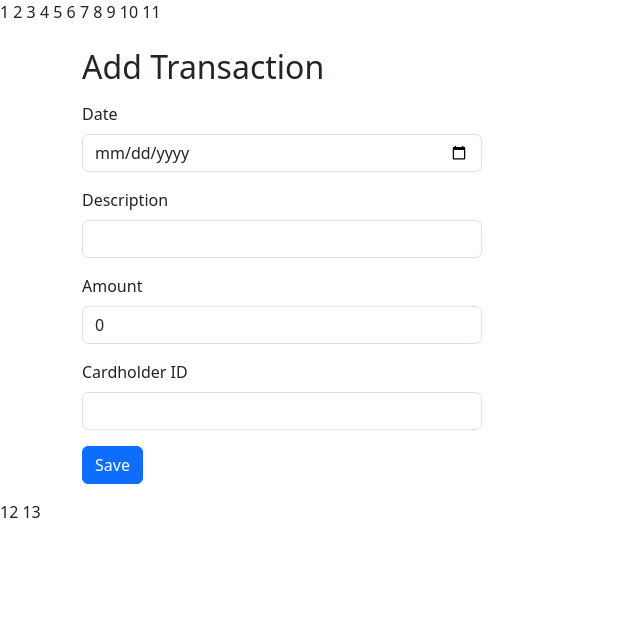
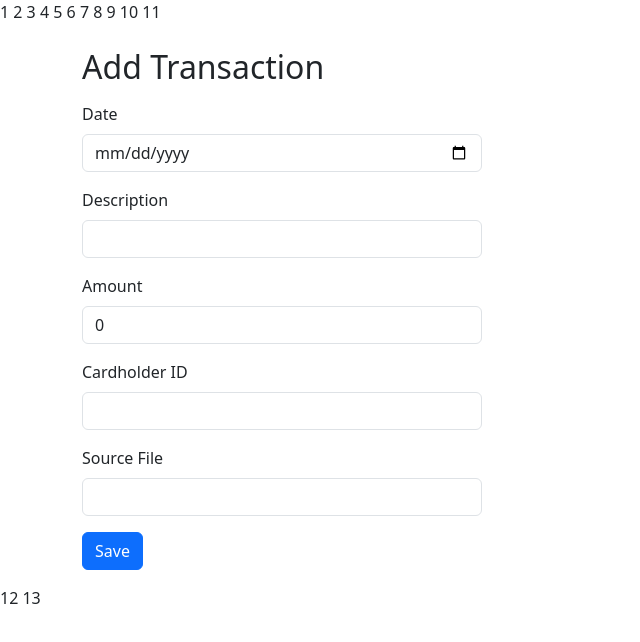
Before and after one commit to Mahmoudthoughts/PersonalBanking, an Angular app in the folder frontend/: page /transactions/new in a window 1280 px wide. Shown: the top 642 px of the page, without its empty margins (0-640 px from the left). Built offline with nearby package versions, Linux system fonts and the light colour scheme; no server answers.

Commit message:
Add source_file field for transactions

```diff
--- a/frontend/src/app/pages/add-transaction/add-transaction.html
+++ b/frontend/src/app/pages/add-transaction/add-transaction.html
@@ -17,6 +17,10 @@
       <label class="form-label">Cardholder ID</label>
       <input type="number" class="form-control" formControlName="cardholder_id" />
     </div>
+    <div class="mb-3">
+      <label class="form-label">Source File</label>
+      <input type="text" class="form-control" formControlName="source_file" />
+    </div>
     <button class="btn btn-primary" type="submit">Save</button>
   </form>
 </div>
--- a/frontend/src/app/pages/add-transaction/add-transaction.ts
+++ b/frontend/src/app/pages/add-transaction/add-transaction.ts
@@ -19,7 +19,8 @@
       date: '',
       description: '',
       amount: 0,
-      cardholder_id: ''
+      cardholder_id: '',
+      source_file: ''
     });
   }
 
```
Also changed, not shown: 1 other file (tests, documents, lock files or other folders).
